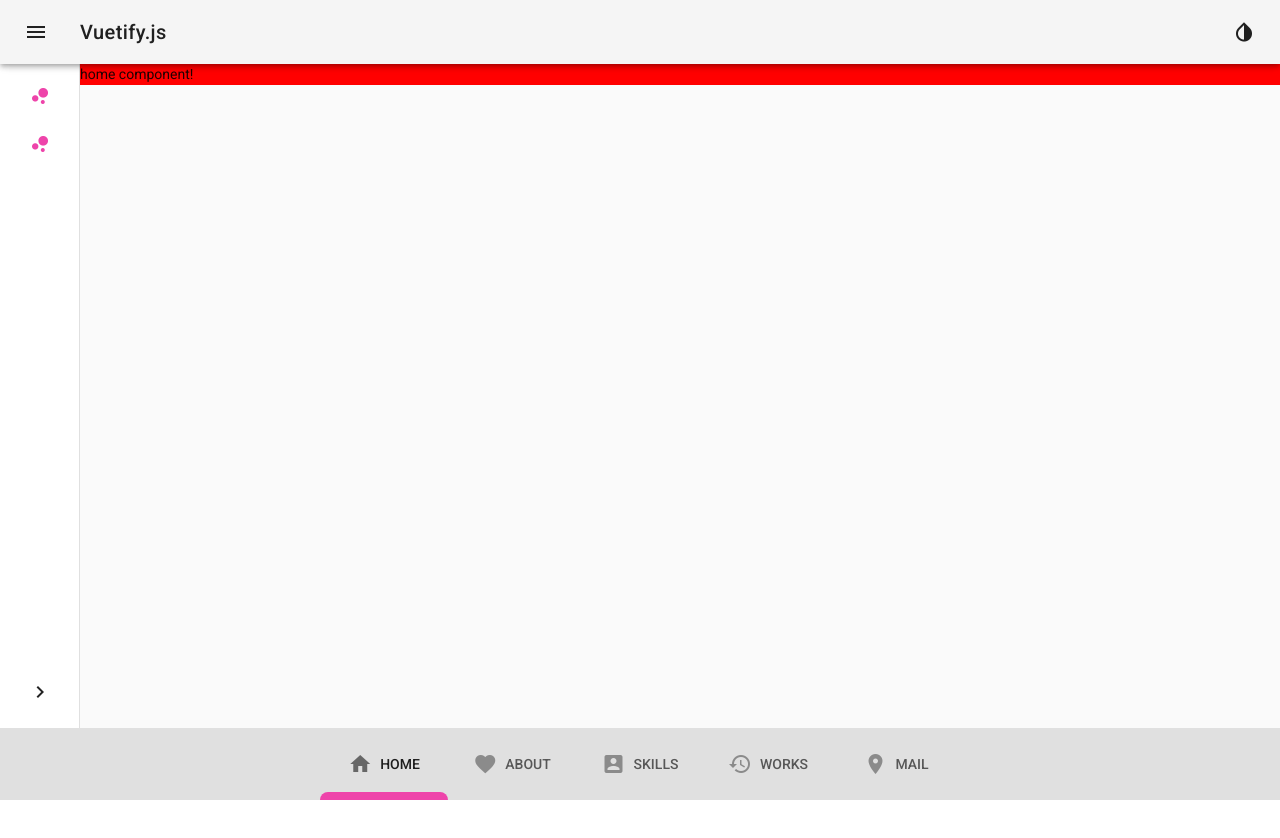
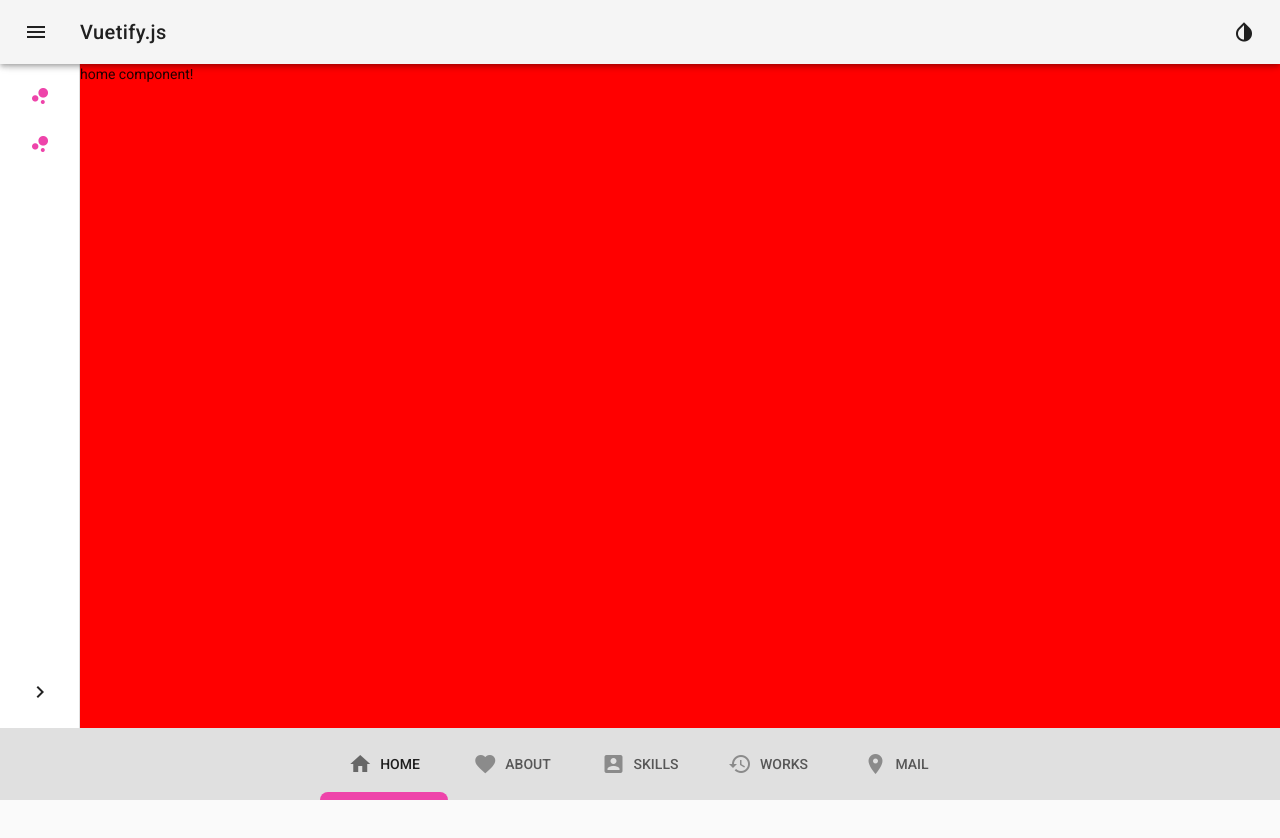
Before and after one commit to frederick-armando/vuetify_portfolio, a Vue app: page / in a window 1280 px wide. Shown: the top 838 px of the page. Before the commit the page ends 800 px from the top, so only its background shows below. Built offline with nearby package versions, Linux system fonts and the light colour scheme.

Commit message:
Router update

```diff
--- a/src/App.vue
+++ b/src/App.vue
@@ -61,7 +61,8 @@
 
       </v-tabs-->
 
-      <v-tabs centered icons-and-text>
+      <v-tabs fixed centered icons-and-text>
+
         <v-tabs-slider color="primary"></v-tabs-slider>
 
         <v-tab to="/">
@@ -90,6 +91,7 @@
         </v-tab>
 
       </v-tabs>
+
       <router-view></router-view>
 
     <v-navigation-drawer
--- a/src/assets/scss/index.scss
+++ b/src/assets/scss/index.scss
@@ -107,6 +107,7 @@ aside{
 .v-fix{
     padding-top:64px;
     padding-left: 80px;
+    min-height: 100vh;
     background: red;
 }
 
```
